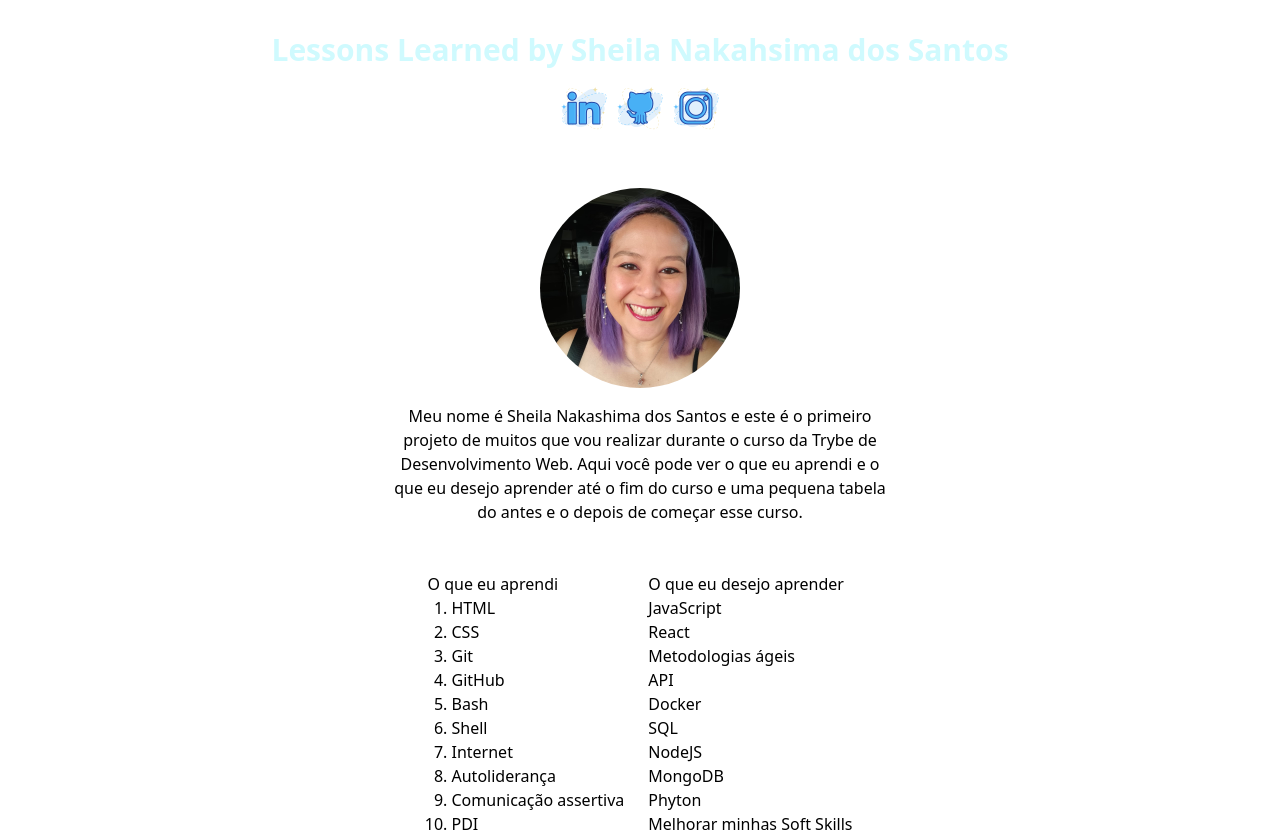
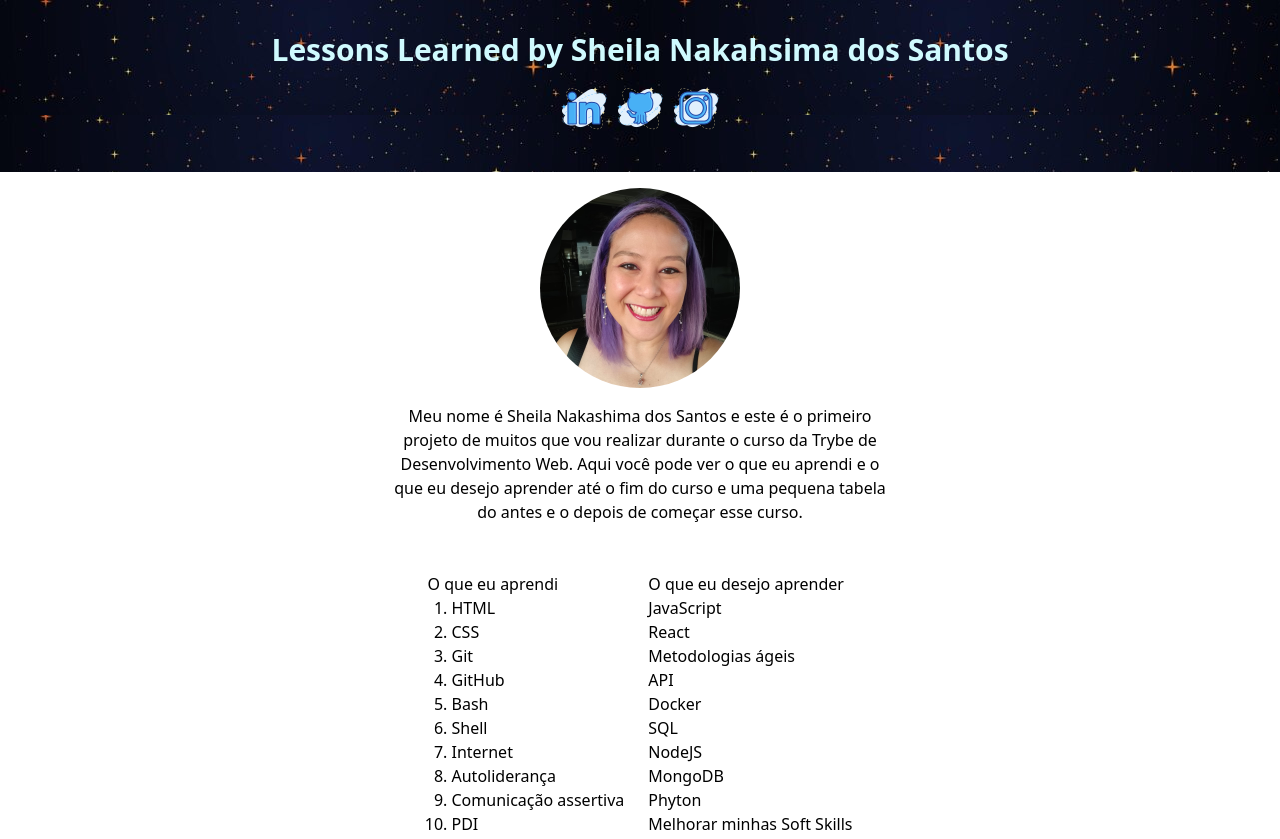
Before and after one commit to SheilaNS/project-lessons-learned, a website: page index.html in a window 1280 px wide. Shown: the top 839 px of the page. Drawn offline with nearby package versions, Linux system fonts and the light colour scheme; the site is published under a folder, as on GitHub Pages, so addresses that start at the root find nothing.

Commit message:
fix: arrumando o caminho o background

```diff
--- a/index.html
+++ b/index.html
@@ -12,12 +12,11 @@
     rel="stylesheet">
   <!-- <link rel="stylesheet" href="style.css"> -->
   <script src="https://cdn.tailwindcss.com"></script>
-  <link href="/dist/output.css" rel="stylesheet">
   <title>Lessons Learned: SheilaNS</title>
 </head>
 
 <body>
-  <header class="bg-[url('/images/star-header.jpg')] flex flex-col p-8 gap-4">
+  <header class="bg-[url('images/star-header.jpg')] flex flex-col p-8 gap-4">
     <h1 class="text-3xl text-cyan-100 text-center font-bold">Lessons Learned by Sheila Nakahsima dos Santos</h1>
     <nav class="flex justify-center">
       <ul class="flex flex-row justify-center gap-2">
```
